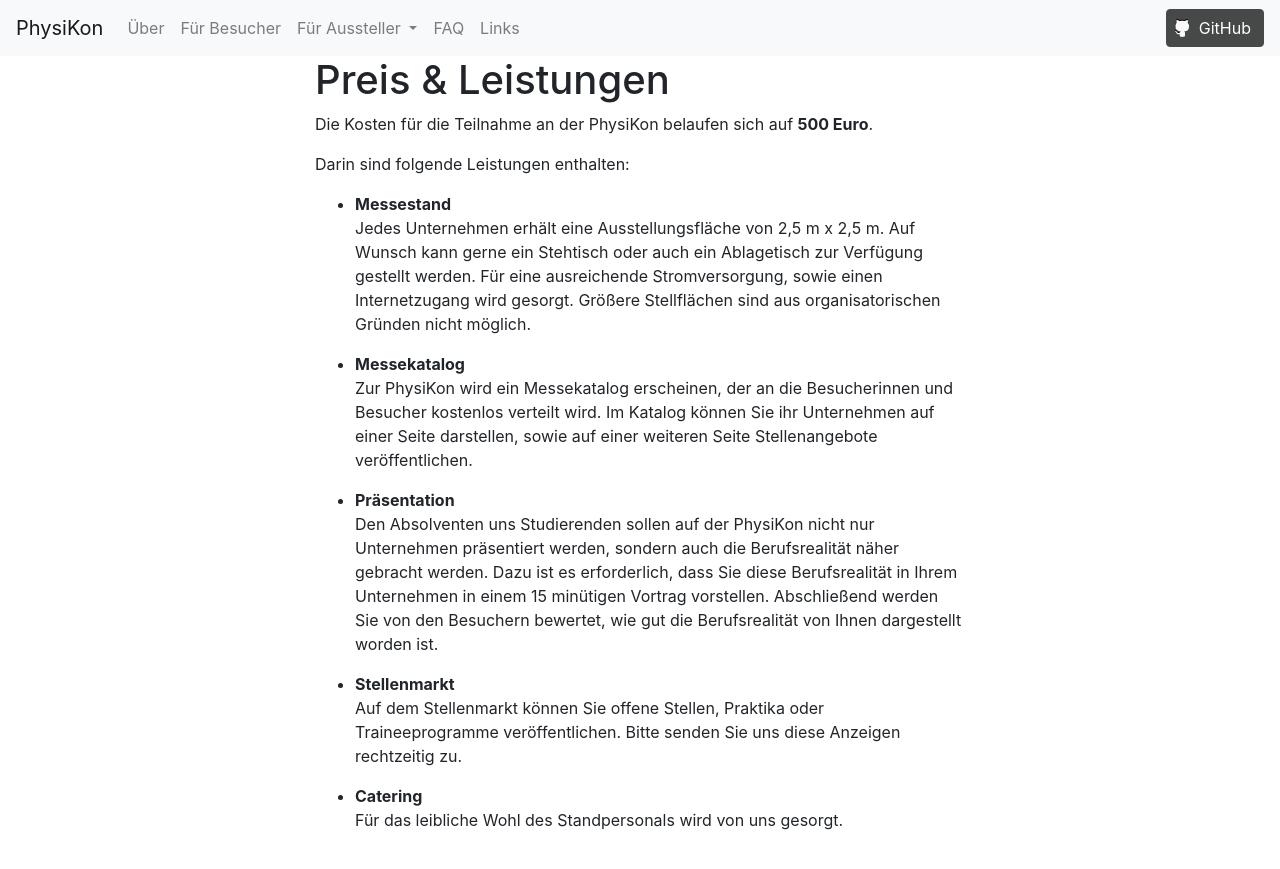
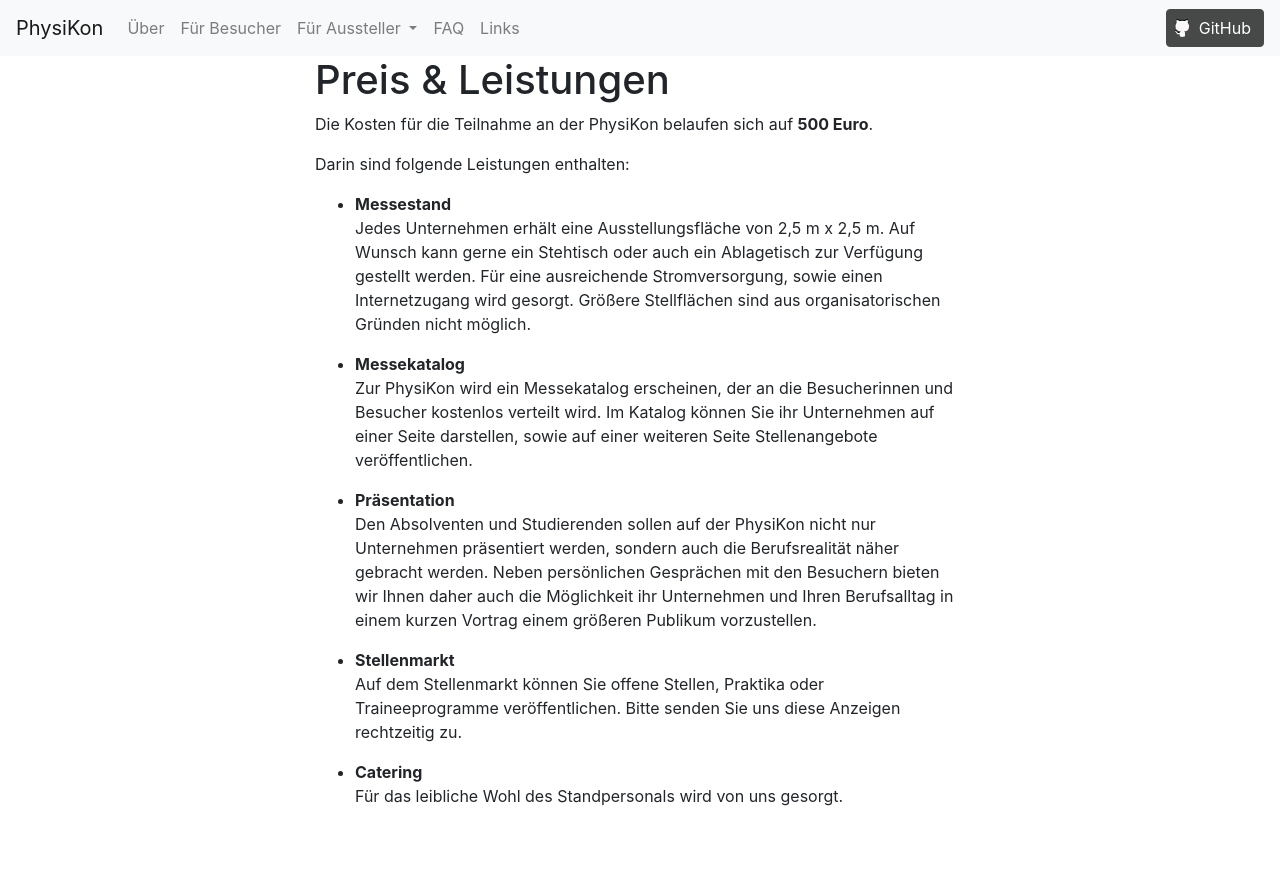
Before and after one commit to smjolame/homepage-physikon, a Jekyll site: the page built from exhibitors/pricing.md, in a window 1280 px wide. Shown: the top 869 px of the page. Built offline with Jekyll 4.4.1, drawn with Linux system fonts in a browser that asks for light colours.

Commit message:
Update Praesentation

```diff
--- a/exhibitors/pricing.md
+++ b/exhibitors/pricing.md
@@ -21,12 +21,10 @@ Darin sind folgende Leistungen enthalten:
   veröffentlichen.
 
 - **Präsentation**
-  Den Absolventen uns Studierenden sollen auf der PhysiKon nicht nur Unternehmen
+  Den Absolventen und Studierenden sollen auf der PhysiKon nicht nur Unternehmen
   präsentiert werden, sondern auch die Berufsrealität näher gebracht werden.
-  Dazu ist es erforderlich, dass Sie diese Berufsrealität in Ihrem Unternehmen
-  in einem 15 minütigen Vortrag vorstellen. Abschließend werden Sie von den
-  Besuchern bewertet, wie gut die Berufsrealität von Ihnen dargestellt worden
-  ist.
+  Neben persönlichen Gesprächen mit den Besuchern bieten wir Ihnen daher auch die Möglichkeit
+  ihr Unternehmen und Ihren Berufsalltag in einem kurzen Vortrag einem größeren Publikum vorzustellen.
 
 - **Stellenmarkt**
   Auf dem Stellenmarkt können Sie offene Stellen, Praktika oder Traineeprogramme
```
